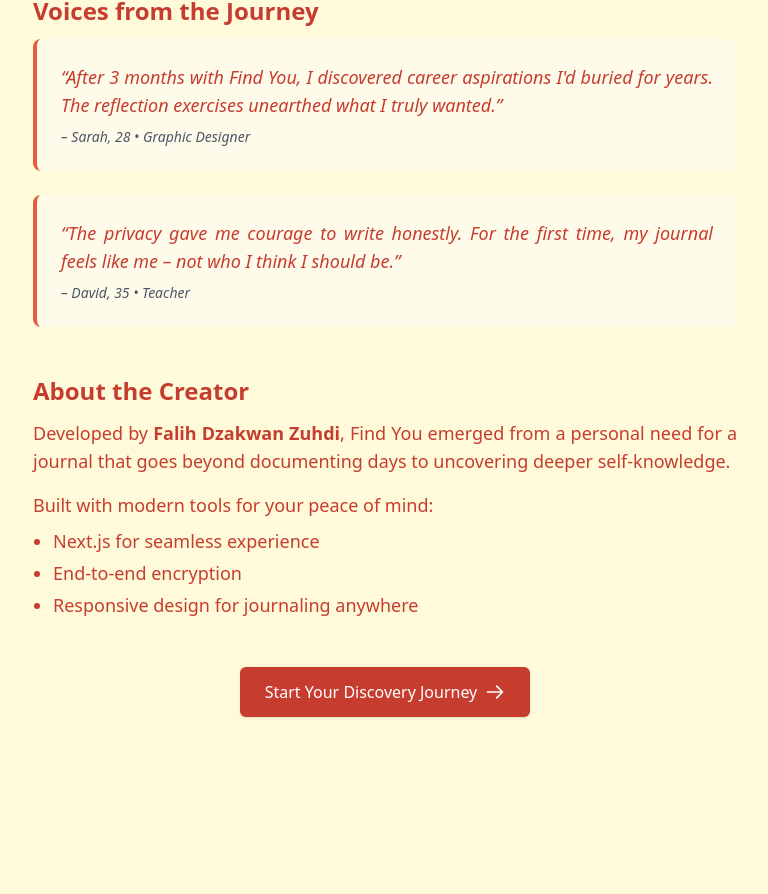
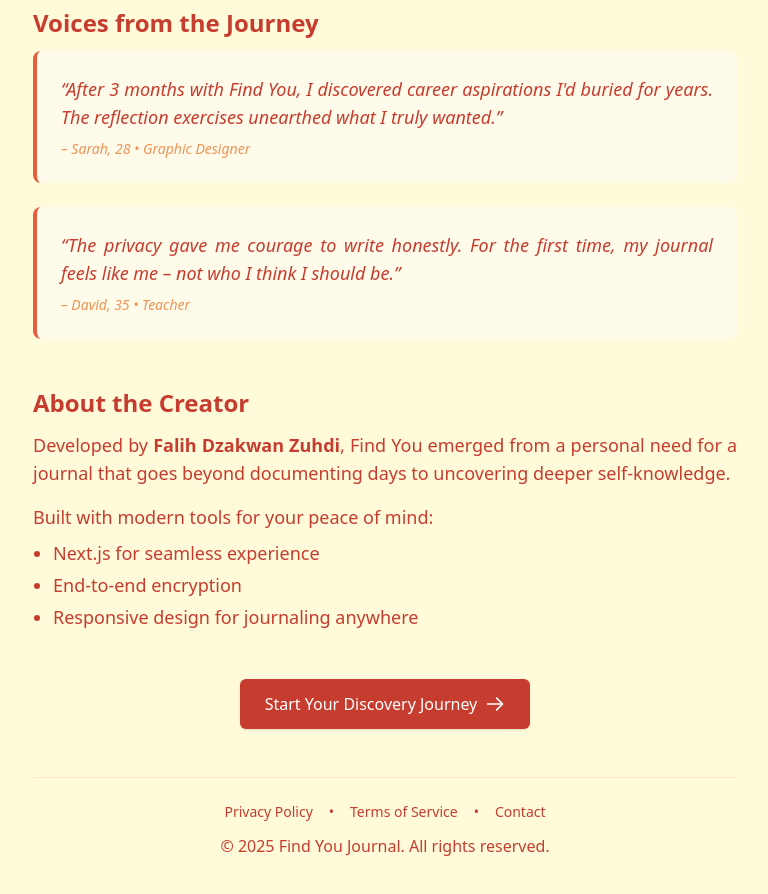
Before and after one commit to falihdzakwanz/find-you-journal, a Next.js app: page /about in a window 1280 px wide. Shown: the part 1078-1972 px from the top of the page, without its empty margins (255-1023 px from the left). Before the commit the page ends 1835 px from the top, so only its background shows below. Built offline with nearby package versions, Linux system fonts and the light colour scheme; no server answers.

Commit message:
feat: footer

```diff
--- a/src/app/about/page.tsx
+++ b/src/app/about/page.tsx
@@ -1,3 +1,4 @@
+import Footer from "@/components/fragments/Footer";
 import Link from "next/link";
 
 export default function AboutPage() {
@@ -9,11 +10,11 @@
         </div>
         <h1 className="font-serif text-3xl font-bold sm:text-4xl">Find You</h1>
       </div>
-      <p className="mb-2 italic text-center text-accent">
+      <p className="mb-2 italic text-center text-accent text-2xl sm:text-3xl">
         &quot;The journal that helps you discover yourself&quot;
       </p>
 
-      <div className="mb-10 border-b border-gray-200"></div>
+      <div className="mb-10 border-b border-primary/20"></div>
 
       <p className="mb-5 sm:text-lg">
         <strong>Find You</strong> is a reflective journal designed to guide you
@@ -124,14 +125,14 @@
             “After 3 months with Find You, I discovered career aspirations
             I&apos;d buried for years. The reflection exercises unearthed what I
             truly wanted.”
-            <span className="block mt-2 text-sm text-gray-600">
+            <span className="block mt-2 text-sm text-primary">
               – Sarah, 28 • Graphic Designer
             </span>
           </blockquote>
           <blockquote className="p-6 italic border-l-4 rounded-lg bg-amber-50 border-accent sm:text-lg">
             “The privacy gave me courage to write honestly. For the first time,
             my journal feels like <em>me</em> – not who I think I should be.”
-            <span className="block mt-2 text-sm text-gray-600">
+            <span className="block mt-2 text-sm text-primary">
               – David, 35 • Teacher
             </span>
           </blockquote>
@@ -186,6 +187,8 @@
           </svg>
         </Link>
       </div>
+
+      <Footer />
     </main>
   );
 }
--- /dev/null
+++ b/src/components/fragments/Footer/index.tsx
@@ -0,0 +1,33 @@
+import Link from "next/link";
+
+export default function Footer() {
+  return (
+    <footer className="mt-12 pt-6 border-t border-primary/20">
+      <div className="flex flex-col items-center justify-center gap-2 text-sm text-dark-brown sm:flex-row sm:gap-4">
+        <Link
+          href="/privacy"
+          className="transition hover:text-accent hover:underline"
+        >
+          Privacy Policy
+        </Link>
+        <span className="hidden sm:inline">•</span>
+        <Link
+          href="/terms"
+          className="transition hover:text-accent hover:underline"
+        >
+          Terms of Service
+        </Link>
+        <span className="hidden sm:inline">•</span>
+        <Link
+          href="/contact"
+          className="transition hover:text-accent hover:underline"
+        >
+          Contact
+        </Link>
+      </div>
+      <p className="mt-3 text-center">
+        © {new Date().getFullYear()} Find You Journal. All rights reserved.
+      </p>
+    </footer>
+  );
+}
```
